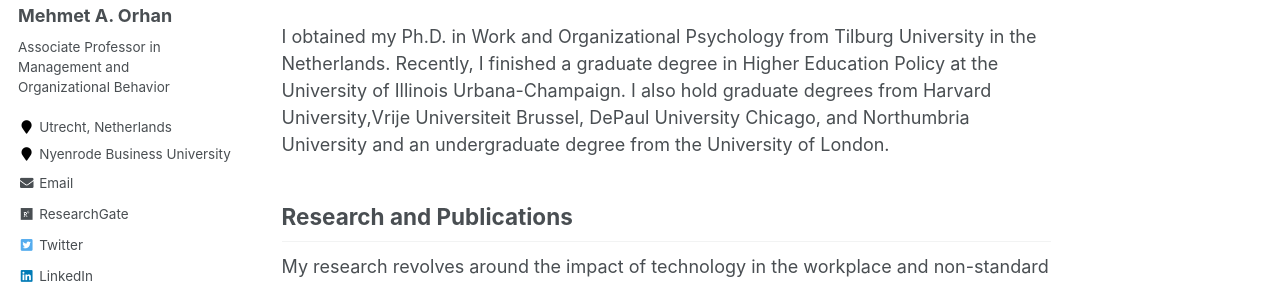
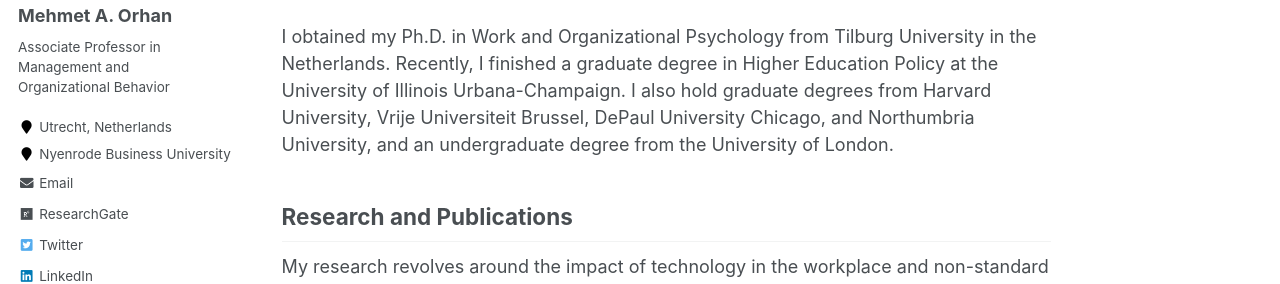
Before and after one commit to maorhan/maorhan.github.io, a Jekyll site: the page built from _pages/about.md, in a window 1280 px wide and 900 px high, scrolled down 409 px. Shown: the part 234-518 px from the top of the window. Built offline with Jekyll 4.4.1, drawn with Linux system fonts in a browser that asks for light colours; some web fonts are replaced.

```diff
--- a/_pages/about.md
+++ b/_pages/about.md
@@ -12,7 +12,7 @@ I am an Associate Professor of Organizational Behavior at [Nyenrode Business Uni
 
 During my doctoral research, I focused primarily on virtual teams and remote work, exploring the behavioral processes and organizational outcomes associated with digitalization. Simultaneously, I was keen on delving into the impact and darker aspects of digital media usage in broader social settings, ranging from education to dating. However, as my career progressed, I found myself drawn to more profound questions within the field of psychology and social sciences in general. My interests expanded to critical perspectives in the organizational psychology field, where I aim to address issues related to research inequalities, the dominance of the scientific elite, the sustainability of academic careers, and the challenges faced by academics. In addition to my scholarly research, I recently started writing on topics around science (mostly social sciences), the science of science (meso- and meta-science), and the lack of science (research ethics). If you wish to read more about it, you may subscribe to [my blog](https://morhan.substack.com).
 
-I obtained my Ph.D. in Work and Organizational Psychology from Tilburg University in the Netherlands. Recently, I finished a graduate degree in Higher Education Policy at the University of Illinois Urbana-Champaign. I also hold graduate degrees from Harvard University,Vrije Universiteit Brussel, DePaul University Chicago, and Northumbria University and an undergraduate degree from the University of London.
+I obtained my Ph.D. in Work and Organizational Psychology from Tilburg University in the Netherlands. Recently, I finished a graduate degree in Higher Education Policy at the University of Illinois Urbana-Champaign. I also hold graduate degrees from Harvard University, Vrije Universiteit Brussel, DePaul University Chicago, and Northumbria University, and an undergraduate degree from the University of London.
 
 ## Research and Publications
 
```
